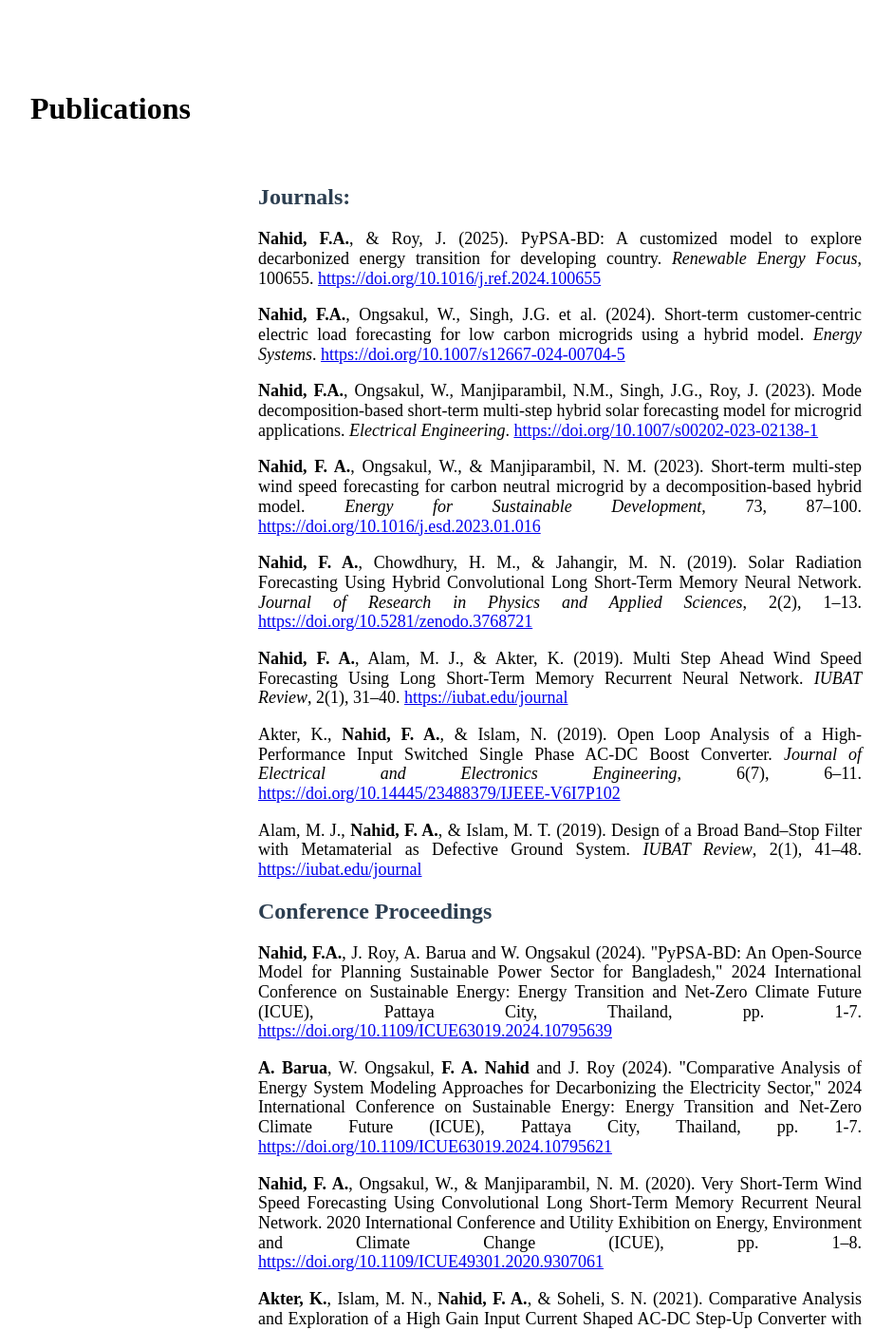
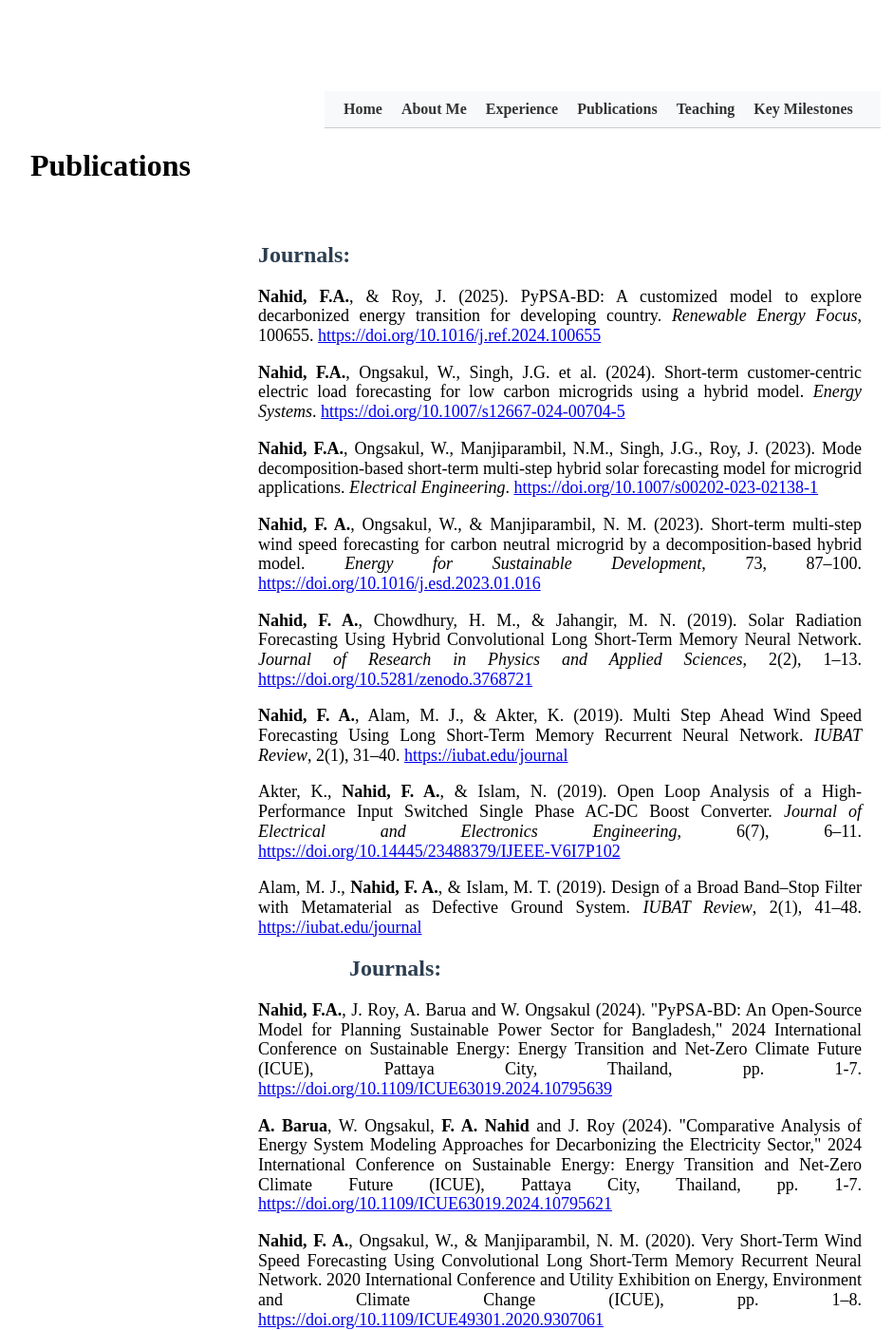
Before and after one commit to FiruzAhamed/firuzahamed.github.io, a Jekyll site: the page built from publications.md, in a window 1280 px wide and 1400 px high. Shown: the whole window at 95% size, without its empty margins (160-1101 px from the left). Built offline with Jekyll 4.4.1, drawn with Linux system fonts in a browser that asks for light colours.

Commit message:
Update publications.md

```diff
--- a/publications.md
+++ b/publications.md
@@ -3,6 +3,18 @@ layout: default
 title: Publications
 permalink: /publications/
 ---
+<!-- TOP NAVIGATION BAR -->
+<nav class="top-nav">
+  <ul>
+    <li><a href="/">Home</a></li>
+    <li><a href="/about/">About Me</a></li>
+    <li><a href="/experience/">Experience</a></li>
+    <li><a href="/publications/">Publications</a></li>
+    <li><a href="/teaching/">Teaching</a></li>
+    <li><a href="/milestones/">Key Milestones</a></li>
+  </ul>
+</nav>
+
 
 <h1>Publications</h1>
 
@@ -28,7 +40,7 @@ permalink: /publications/
 
 
 
-<h2>Conference Proceedings</h2>
+<h2 style="margin-left: 1in;">Journals:</h2>
 
 <p><strong>Nahid, F.A.</strong>, J. Roy, A. Barua and W. Ongsakul (2024). "PyPSA-BD: An Open-Source Model for Planning Sustainable Power Sector for Bangladesh," 2024 International Conference on Sustainable Energy: Energy Transition and Net-Zero Climate Future (ICUE), Pattaya City, Thailand, pp. 1-7. <a href="https://doi.org/10.1109/ICUE63019.2024.10795639" target="_blank">https://doi.org/10.1109/ICUE63019.2024.10795639</a></p>
 
```
